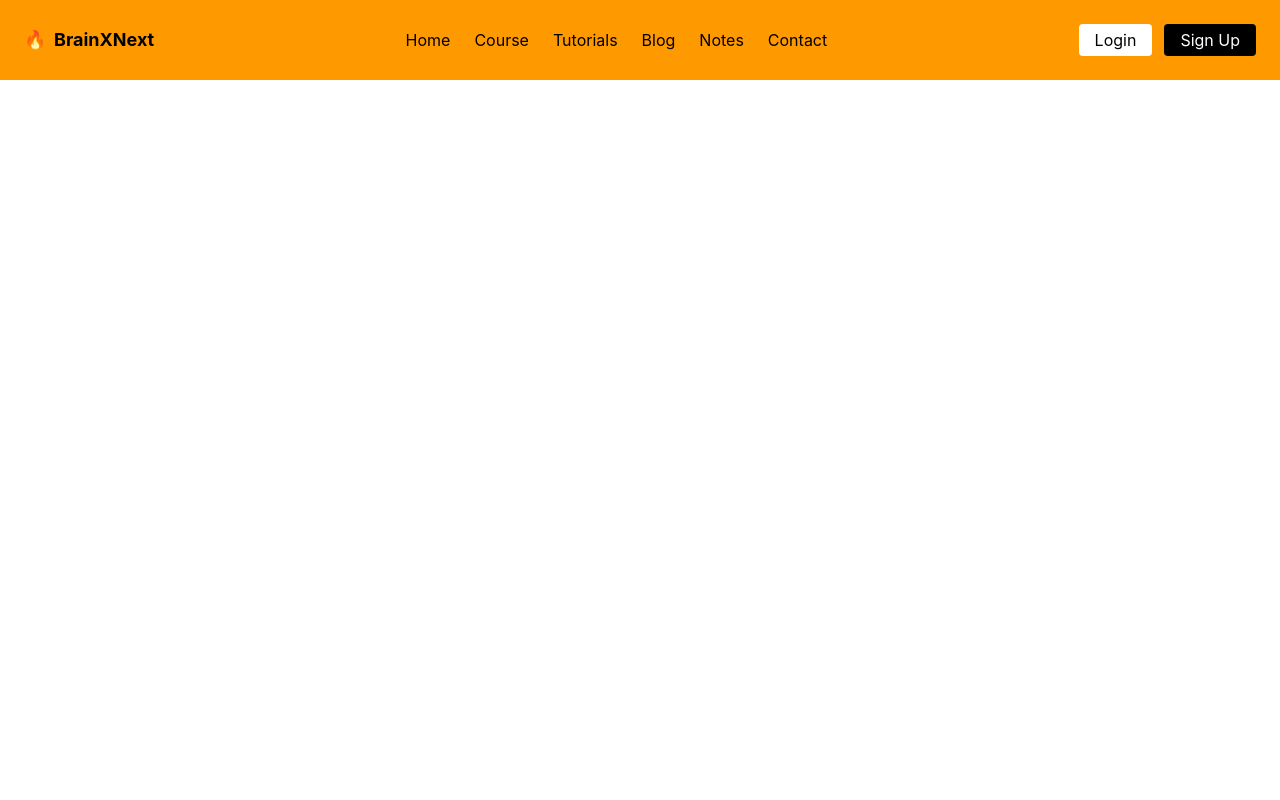
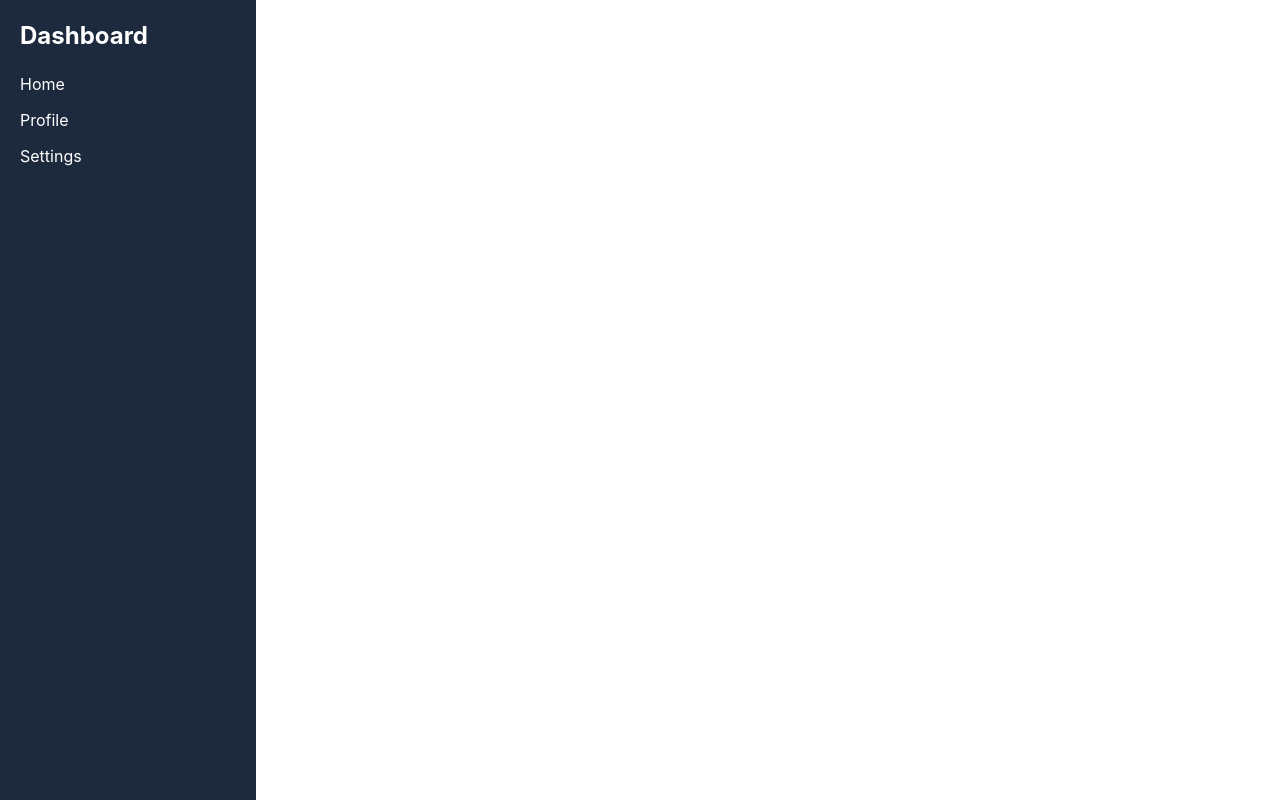
Before and after one commit to hasibulhimu49/brainxnext-learning-platform-frontend, a React (Vite) app: page / in a window 1280 px wide. Built offline with nearby package versions, Linux system fonts and the light colour scheme.

Commit message:
add sidebar

```diff
--- a/src/App.jsx
+++ b/src/App.jsx
@@ -1,9 +1,11 @@
 import Navbar from "./components/common/Navbar"
+import Sidebar from "./components/Layout/Sidebar";
 
 const App=()=>{
   return(
    <div>
-     <Navbar/>
+     {/* <Navbar/> */}
+     <Sidebar/>
    </div>
   )
 }
--- a/src/components/Layout/Sidebar.jsx
+++ b/src/components/Layout/Sidebar.jsx
@@ -1,5 +1,15 @@
-const Sidebar=()=>{
-    return(
-        <h1>This is sidebar</h1>
-    )
-}
+const Sidebar = () => {
+    return (
+        <aside className="w-64 h-screen bg-slate-800 text-white p-5">
+            <h1 className="text-2xl font-bold mb-5">Dashboard</h1>
+
+            <ul className="space-y-3">
+                <li className="hover:text-blue-400 cursor-pointer">Home</li>
+                <li className="hover:text-blue-400 cursor-pointer">Profile</li>
+                <li className="hover:text-blue-400 cursor-pointer">Settings</li>
+            </ul>
+        </aside>
+    );
+};
+
+export default Sidebar;
```
